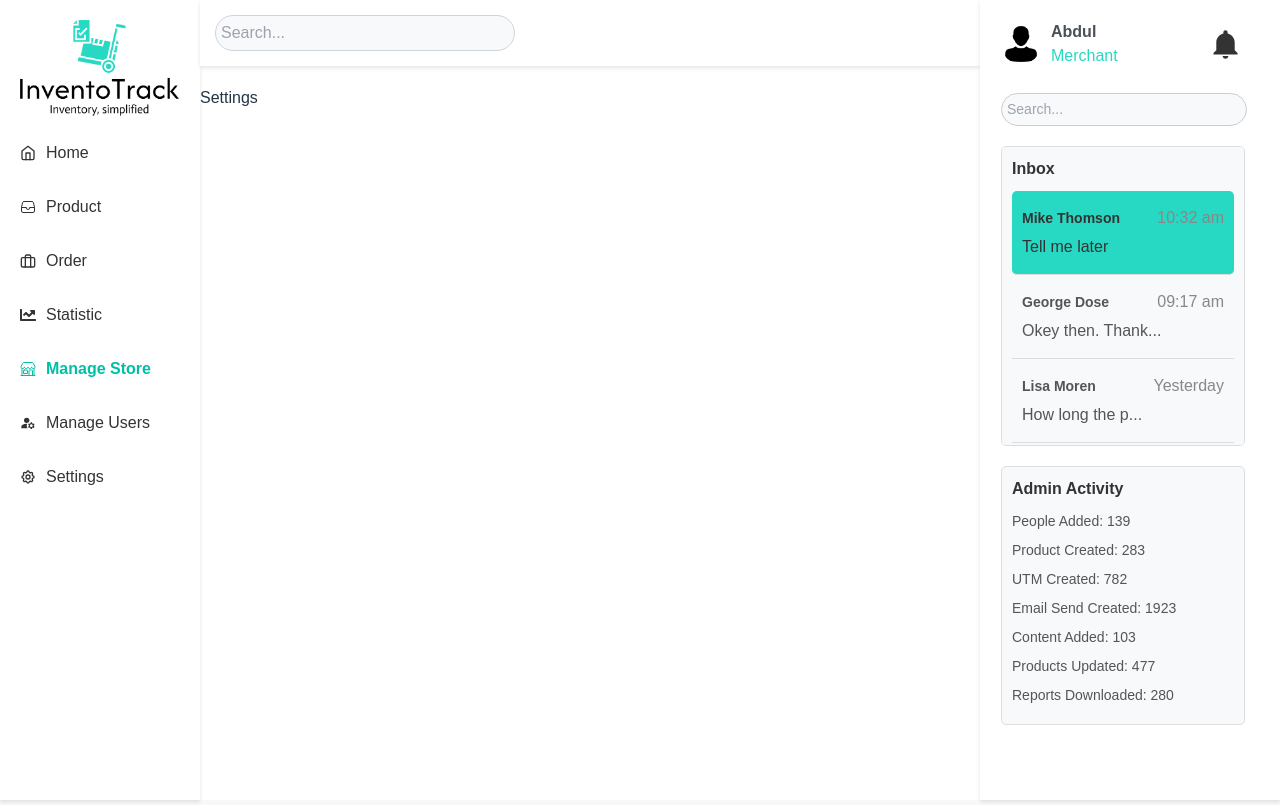
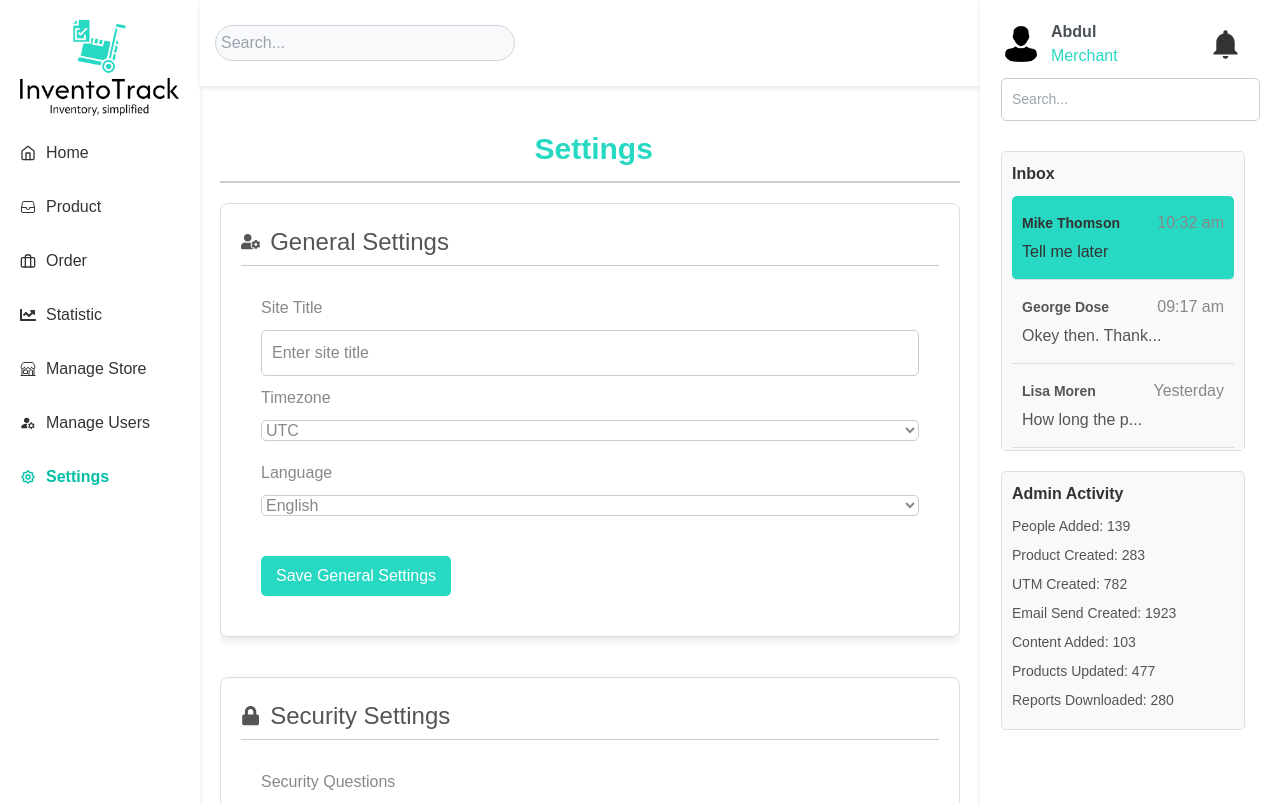
Before and after one commit to will-wagura/InventoTrack, a React (Vite) app in the folder frontend/: page /settings in a window 1280 px wide. Shown: the top 805 px of the page. Built offline with nearby package versions, Linux system fonts and the light colour scheme; a web font is replaced by a local one.

Commit message:
add settings page and style it

```diff
--- a/frontend/src/components/Sidebar.tsx
+++ b/frontend/src/components/Sidebar.tsx
@@ -1,6 +1,6 @@
 
-import React, { useState } from 'react';
-import { Link } from 'react-router-dom';
+import { useState, useEffect } from 'react';
+import { Link, useLocation } from 'react-router-dom';
 import styles from '../styles/Sidebar.module.css';
 import {  FaChartLine } from 'react-icons/fa';
 import { FiHome, FiBriefcase } from "react-icons/fi";
@@ -10,7 +10,8 @@ import { MdManageAccounts } from "react-icons/md";
 import { HiOutlineCog } from "react-icons/hi";
 
 const Sidebar: React.FC = () => {
-  const [activeItem, setActiveItem] = useState('Manage Store');
+  const location = useLocation();
+  const [activeItem, setActiveItem] = useState('');
   const menuItems = [
     { icon: <FiHome />, name: 'Home', path: '/'},
     { icon: <IoFileTrayOutline />, name: 'Product', path: '/product' },
@@ -21,6 +22,15 @@ const Sidebar: React.FC = () => {
     { icon: <MdManageAccounts />, name: 'Manage Users', path: '/manage-users' },
     { icon: <HiOutlineCog />, name: 'Settings', path: '/settings' },
   ];
+
+  useEffect(() => {
+    const currentItem = menuItems.find(item => item.path === location.pathname);
+    if (currentItem) {
+      setActiveItem(currentItem.name);
+    }
+  }, [location]);
+
+
   return (
     <aside className={styles.sidebar}>
       <div className={styles.logo}>
--- a/frontend/src/index.css
+++ b/frontend/src/index.css
@@ -8,6 +8,7 @@
   font-family: "Afacad", sans-serif !important;
   line-height: 1.5;
   font-weight: 400;
+
 
   color-scheme: light dark;
   color: white;
@@ -27,6 +28,7 @@ body {
   place-items: center;
   min-width: 320px;
   min-height: 100vh;
+
 }
 
 h1 {
--- a/frontend/src/pages/Order.tsx
+++ b/frontend/src/pages/Order.tsx
@@ -62,7 +62,7 @@ const Order: React.FC = () => {
                 cx="50%"
                 cy="50%"
                 labelLine={false}
-                outerRadius={80}
+                outerRadius={70}
                 fill="#8884d8"
                 dataKey="value"
                 label={({ name, percent }) => `${name} ${(percent * 100).toFixed(0)}%`}
@@ -84,7 +84,7 @@ const Order: React.FC = () => {
                 cx="50%"
                 cy="50%"
                 labelLine={false}
-                outerRadius={80}
+                outerRadius={70}
                 fill="#8884d8"
                 dataKey="value"
                 label={({ name, percent }) => `${name} ${(percent * 100).toFixed(0)}%`}
--- a/frontend/src/pages/Settings.tsx
+++ b/frontend/src/pages/Settings.tsx
@@ -1,7 +1,119 @@
-import React from 'react'
+import React, { useState } from 'react';
+import '../styles/SettingsPage.css';
+import { FaUserCog, FaLock, FaUser } from 'react-icons/fa';
 
-export default function Settings() {
-  return (
-    <div>Settings</div>
-  )
-}
+// General Settings Component
+const GeneralSettings: React.FC = () => {
+    const [siteTitle, setSiteTitle] = useState('');
+    const [timezone, setTimezone] = useState('UTC');
+    const [language, setLanguage] = useState('en');
+
+    const handleSave = () => {
+        // Implement saving logic here
+        console.log('General settings saved:', { siteTitle, timezone, language });
+    };
+
+    return (
+        <div className="settings-form">
+            <h3>Site Title</h3>
+            <input
+                type="text"
+                value={siteTitle}
+                onChange={(e) => setSiteTitle(e.target.value)}
+                placeholder="Enter site title"
+            />
+            <h3>Timezone</h3>
+            <select
+                value={timezone}
+                onChange={(e) => setTimezone(e.target.value)}
+            >
+                <option value="UTC">UTC</option>
+                <option value="PST">PST</option>
+                <option value="EST">EST</option>
+                {/* Add more options as needed */}
+            </select>
+            <h3>Language</h3>
+            <select
+                value={language}
+                onChange={(e) => setLanguage(e.target.value)}
+            >
+                <option value="en">English</option>
+                <option value="es">Spanish</option>
+                <option value="fr">French</option>
+                {/* Add more options as needed */}
+            </select>
+            <button className="btn-primary" onClick={handleSave}>Save General Settings</button>
+        </div>
+    );
+};
+
+// Security Settings Component
+const SecuritySettings: React.FC = () => {
+    const handleSecurityUpdate = () => {
+        // Implement security settings update logic
+        console.log('Security settings updated');
+    };
+
+    return (
+        <div className="settings-form">
+            <h3>Security Questions</h3>
+            <input type="text" placeholder="Security question 1" />
+            <input type="text" placeholder="Answer" />
+            <input type="text" placeholder="Security question 2" />
+            <input type="text" placeholder="Answer" />
+            <button className="btn-primary" onClick={handleSecurityUpdate}>Update Security Questions</button>
+        </div>
+    );
+};
+
+// Account Settings Component
+const AccountSettings: React.FC = () => {
+    const handleProfileUpdate = () => {
+        // Implement profile update logic
+        console.log('Profile updated');
+    };
+
+    const handlePasswordUpdate = () => {
+        // Implement password update logic
+        console.log('Password updated');
+    };
+
+    return (
+        <div className="settings-form">
+            <h3>Profile Picture</h3>
+            <input type="file" accept="image/*" />
+            <button className="btn-primary" onClick={handleProfileUpdate}>Update Profile Picture</button>
+
+            <h3>Change Password</h3>
+            <input type="password" placeholder="New password" />
+            <input type="password" placeholder="Confirm new password" />
+            <button className="btn-primary" onClick={handlePasswordUpdate}>Update Password</button>
+        </div>
+    );
+};
+
+const Settings: React.FC = () => {
+    return (
+        <div className="settings-page">
+            <header className="settings-header">
+                <h1>Settings</h1>
+            </header>
+            <section className="settings-content">
+                <div className="settings-section general-settings">
+                    <h2><FaUserCog /> General Settings</h2>
+                    <GeneralSettings />
+                </div>
+                <div className="settings-section security-settings">
+                    <h2><FaLock /> Security Settings</h2>
+                    <SecuritySettings />
+                </div>
+                <div className="settings-section account-settings">
+                    <h2><FaUser /> Account Settings</h2>
+                    <AccountSettings />
+                </div>
+            </section>
+        </div>
+    );
+};
+
+export default Settings;
--- a/frontend/src/styles/ProductPage.css
+++ b/frontend/src/styles/ProductPage.css
@@ -25,7 +25,7 @@
     background-color: #fff;
   }
 
-  .add-item-btn {
+  /* .add-item-btn {
     padding: 10px 20px;
     background-color: #28a745;
     color: white;
@@ -33,7 +33,7 @@
     border-radius: 5px;
     cursor: pointer;
   }
-
+   */
 
   .product-table-container {
     overflow-x: auto;
@@ -104,6 +104,7 @@
     display: flex;
     flex-direction: column;
     gap: 10px;
+
   }
 
   .product-image {
--- /dev/null
+++ b/frontend/src/styles/SettingsPage.css
@@ -0,0 +1,136 @@
+.settings-page {
+  padding: 20px;
+  /* min-height: 100vh;  */
+  box-sizing: border-box;
+    color: #333;
+  margin-bottom: 100px;
+}
+
+.settings-header {
+  display: flex;
+  justify-content: space-between;
+  align-items: center;
+  border-bottom: 2px solid #ccc;
+  padding-bottom: 10px;
+  position: sticky;
+  top: 0;
+  background-color: #fff;
+  z-index: 10;
+}
+
+.settings-header h1 {
+  margin: 0;
+  position: relative;
+  left: 42.5%;
+}
+
+.settings-content {
+  display: flex;
+  flex-direction: column;
+  gap: 20px;
+  margin-top: 20px;
+  max-height: 600px;
+  overflow-y: auto;
+}
+
+.settings-section {
+  flex: 1;
+  min-width: 300px;
+  margin-bottom: 20px;
+  padding: 20px;
+  border: 1px solid #ddd;
+  border-radius: 8px;
+  box-shadow: 0 4px 8px rgba(0, 0, 0, 0.1);
+}
+
+.settings-section h2 {
+  border-bottom: 1px solid #ccc;
+  padding-bottom: 5px;
+  margin-bottom: 10px;
+  display: flex;
+  align-items: center;
+  font-size: 1.5rem;
+}
+
+.settings-section h2 svg {
+  margin-right: 10px;
+  font-size: 1.2rem;
+}
+.settings-form input,
+.settings-form select {
+  margin-bottom: 20px; /* Increase space between form elements */
+  display: block; /* Ensure each element is on a new line */
+  width: 100%; /* Make inputs and selects full width */
+}
+
+.settings-form h3 {
+  margin-bottom: 10px; /* Add space below headings */
+  color: #888; /* Change color to match "Enter site title" placeholder */
+}
+
+.settings-form select {
+  color: #888; /* Change dropdown text color */
+}
+
+/* Style for placeholder text */
+.settings-form input::placeholder,
+.settings-form select option:first-child {
+  color: #888;
+}
+
+/* Ensure the selected option text is visible */
+.settings-form select option {
+  color: black;
+}
+
+/* Add some padding to the form for better spacing */
+.settings-form {
+  padding: 20px;
+}
+
+/* Make the save button stand out more */
+.settings-form .btn-primary {
+  margin-top: 20px;
+
+}
+
+input[type="text"],
+input[type="password"],
+select {
+  display: block;
+  margin: 10px 0;
+  padding: 10px;
+  width: 100%;
+  box-sizing: border-box;
+  border: 1px solid #ccc;
+  border-radius: 5px;
+  background-color: white;
+}
+
+input[type="text"]:focus,
+input[type="password"]:focus,
+select:focus {
+  border-color: #007bff;
+  outline: none;
+}
+
+button {
+  margin-top: 10px;
+  padding: 10px;
+  border: none;
+  border-radius: 5px;
+  color: #fff;
+  cursor: pointer;
+}
+
+.btn-primary {
+  background-color: #27d8c3;
+}
+
+.btn-primary:hover {
+  background-color: #218872;
+}
+
+input[type="file"] {
+  margin: 10px 0;
+}
```
